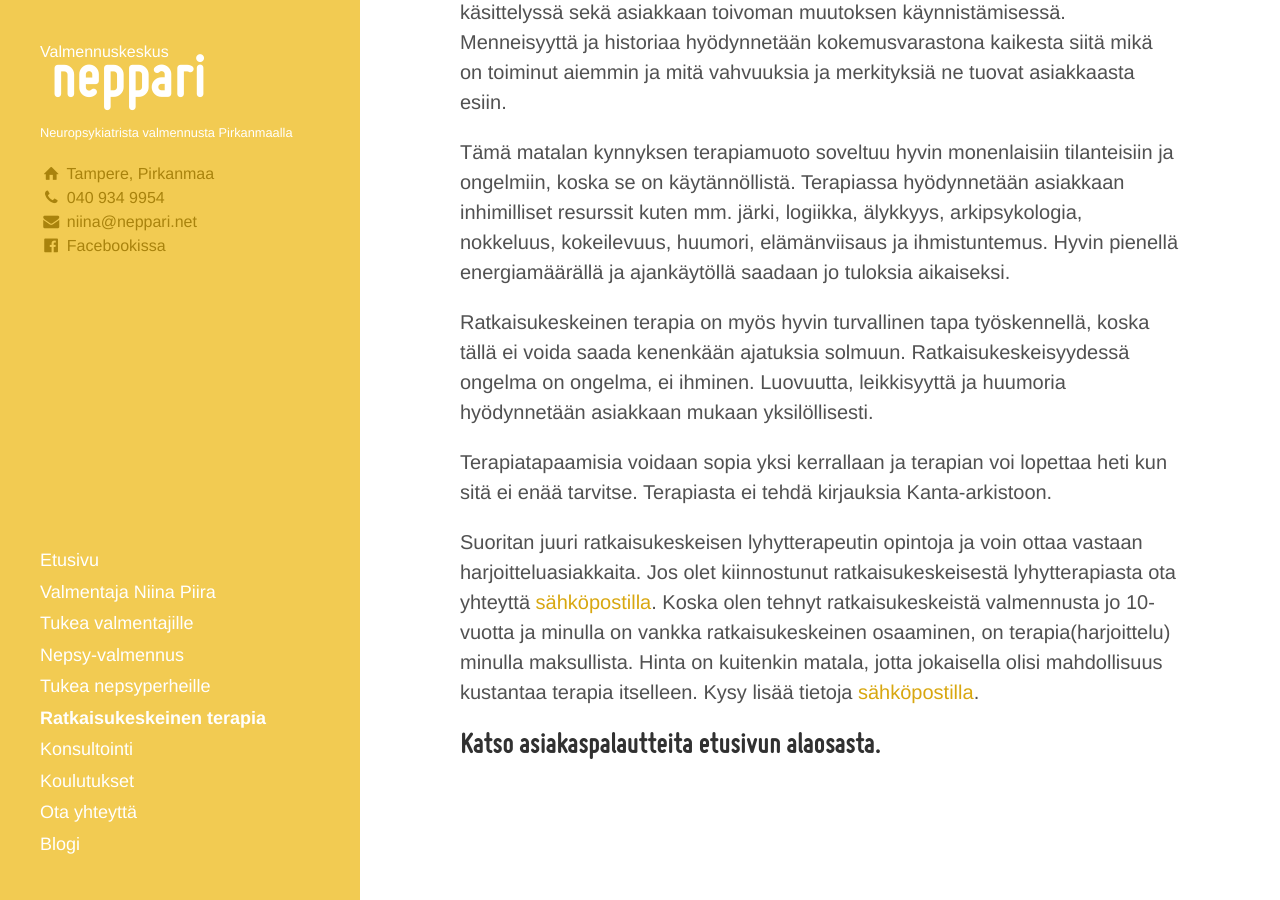
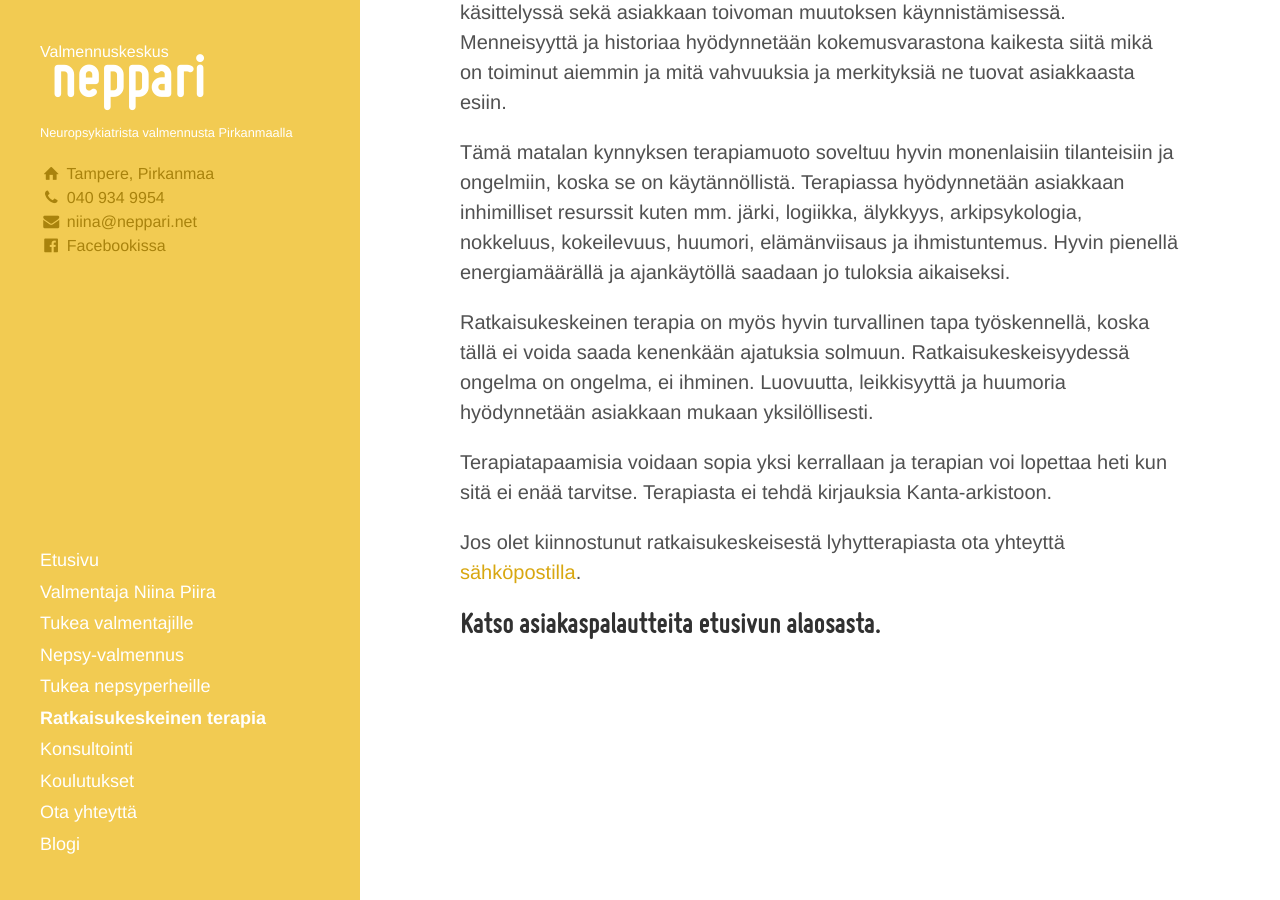
Before and after one commit to niinapiira/neppari.net, a Jekyll site: the page built from ratkaisukeskeinen-terapia.md, in a window 1280 px wide and 900 px high, scrolled down 1067 px. Built offline with Jekyll 4.4.1, drawn with Linux system fonts in a browser that asks for light colours.

Commit message:
Update ratkaisukeskeinen-terapia.md

```diff
--- a/ratkaisukeskeinen-terapia.md
+++ b/ratkaisukeskeinen-terapia.md
@@ -24,6 +24,6 @@ Ratkaisukeskeinen terapia on myös hyvin turvallinen tapa työskennellä, koska
 
 Terapiatapaamisia voidaan sopia yksi kerrallaan ja terapian voi lopettaa heti kun sitä ei enää tarvitse. Terapiasta ei tehdä kirjauksia Kanta-arkistoon.
 
-Suoritan juuri ratkaisukeskeisen lyhytterapeutin opintoja ja voin ottaa vastaan harjoitteluasiakkaita. Jos olet kiinnostunut ratkaisukeskeisestä lyhytterapiasta ota yhteyttä [sähköpostilla](/ota-yhteytta). Koska olen tehnyt ratkaisukeskeistä valmennusta jo 10-vuotta ja minulla on vankka ratkaisukeskeinen osaaminen, on terapia(harjoittelu) minulla maksullista. Hinta on kuitenkin matala, jotta jokaisella olisi mahdollisuus kustantaa terapia itselleen. Kysy lisää tietoja [sähköpostilla](/ota-yhteytta).
+Jos olet kiinnostunut ratkaisukeskeisestä lyhytterapiasta ota yhteyttä [sähköpostilla](/ota-yhteytta).
 
 ## Katso asiakaspalautteita etusivun alaosasta.
```
